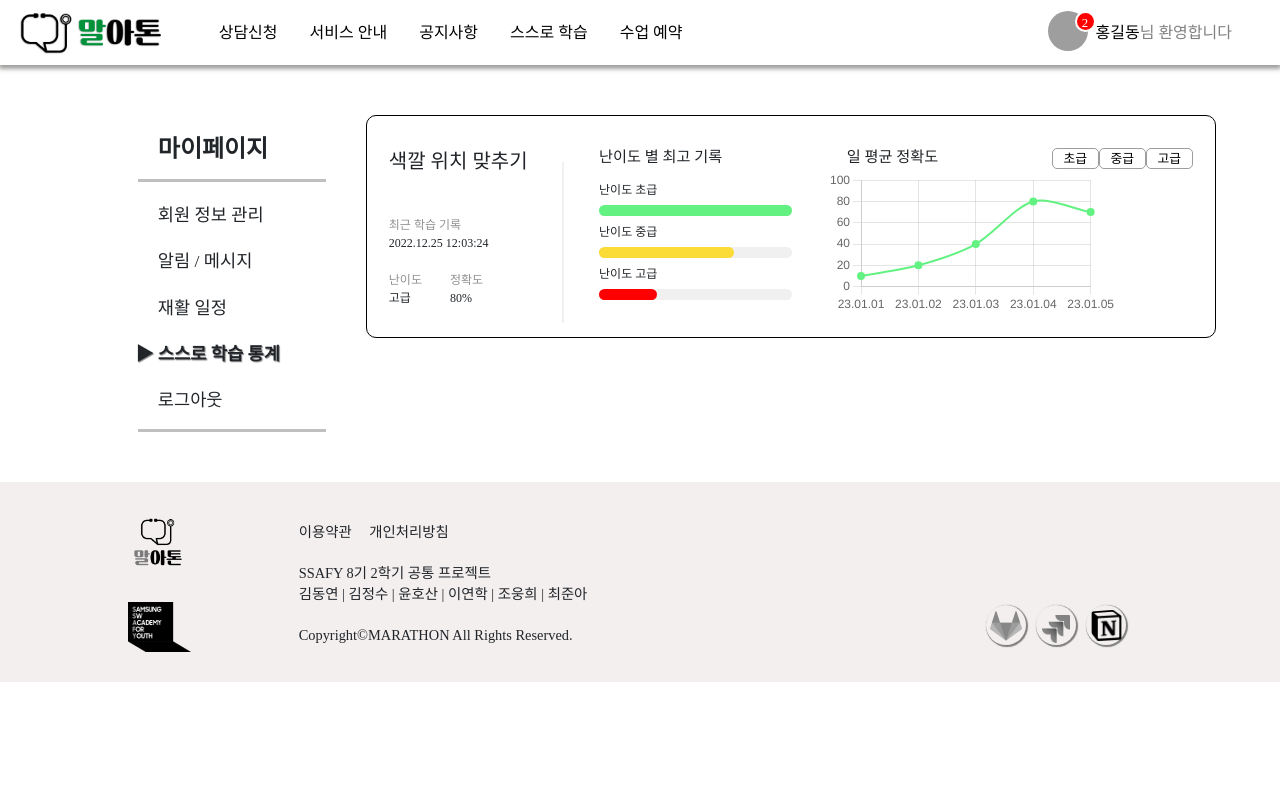
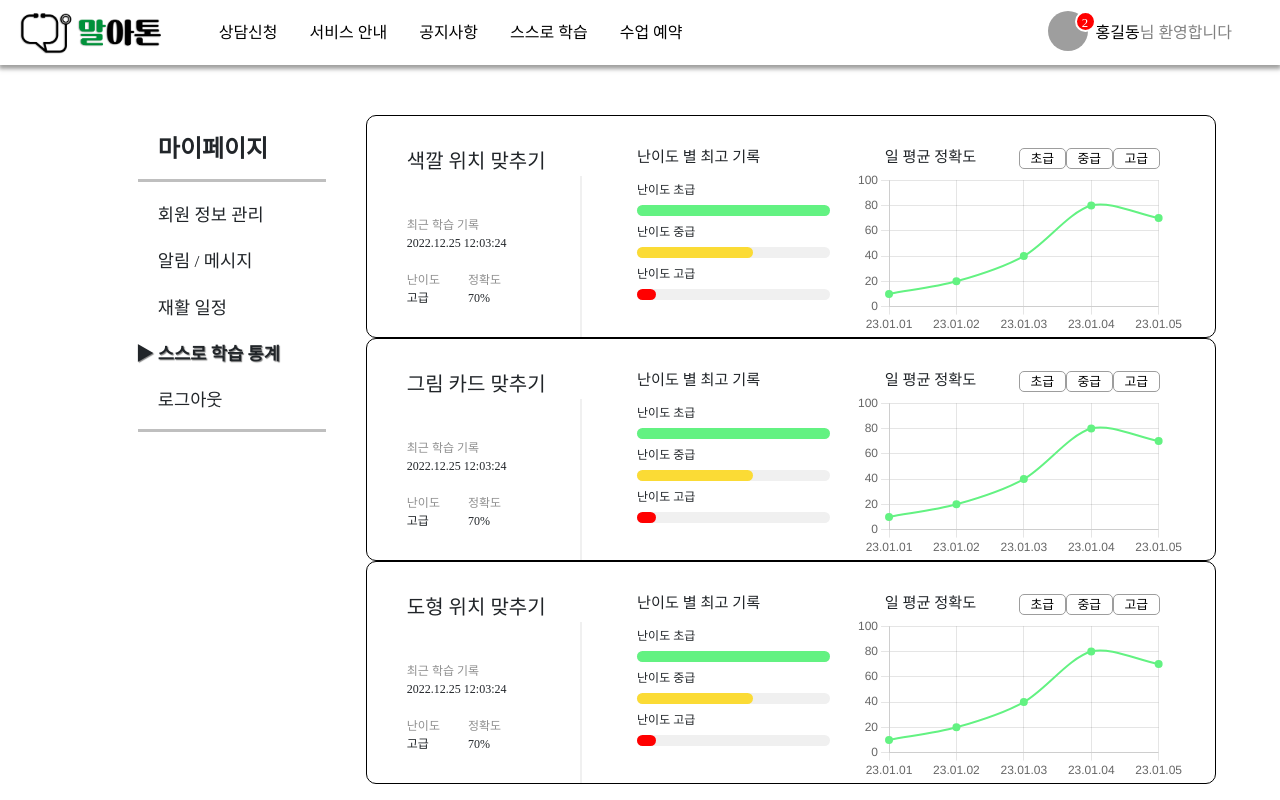
Before and after one commit to uh1216/marathon, a React (Create React App) app in the folder Frontend/marathon/: page /mypage/statistics in a window 1280 px wide. Shown: the top 800 px of the page. Built offline with nearby package versions, Linux system fonts and the light colour scheme; grey boxes are pictures that could not be loaded; a web font is replaced by a local one.

Commit message:
[FE] : [FEAT] 스스로 학습 통계 페이지 - 그래프 완성

```diff
--- a/Frontend/marathon/src/components/common/GameChart.js
+++ b/Frontend/marathon/src/components/common/GameChart.js
@@ -42,7 +42,7 @@ const GameChart = (props) => {
   };
 
   return (
-    <div style={{ width: "366px", height: "145px" }}>
+    <div style={{ width: "366px", height: "165px" }}>
       <Line data={data} options={options} />
     </div>
   );
--- a/Frontend/marathon/src/components/common/StatisticsBox.jsx
+++ b/Frontend/marathon/src/components/common/StatisticsBox.jsx
@@ -2,32 +2,33 @@ import style from "./StatisticsBox.module.css";
 import GameChart from "./GameChart";
 import { useState } from "react";
 
-export default function StatisticsBox() {
+export default function StatisticsBox({
+  gameName,
+  recentStudy,
+  bestRecords,
+  graph,
+}) {
   /** 데이터 받아오면 여기에다 저장하면 됨 */
-  const graphData = [
-    [10, 20, 40, 80, 70],
-    [30, 50, 10, 80, 50],
-    [10, 20, 40, 60, 0],
-  ];
+  const graphData = graph;
   const colors = ["#63F282", "#FBDB35", "#FF0000"];
   const [selected, SetSelected] = useState(0);
 
   return (
     <div className={style.main_container}>
       <div className={style.container_1}>
-        <div className={style.title_1}>색깔 위치 맞추기</div>
+        <div className={style.title_1}>{gameName}</div>
         <div>
           <div className={style.sub_title_1}>최근 학습 기록</div>
-          <div className={style.sub_content_1}>2022.12.25 12:03:24</div>
+          <div className={style.sub_content_1}>{recentStudy.date}</div>
         </div>
         <div className={style.sub_container_1}>
           <div>
             <div className={style.sub_title_1}>난이도</div>
-            <div className={style.sub_content_1}>고급</div>
+            <div className={style.sub_content_1}>{recentStudy.difficulty}</div>
           </div>
           <div>
             <div className={style.sub_title_1}>정확도</div>
-            <div className={style.sub_content_1}>80%</div>
+            <div className={style.sub_content_1}>{recentStudy.accuracy}%</div>
           </div>
         </div>
       </div>
@@ -40,7 +41,7 @@ export default function StatisticsBox() {
             <progress
               className={style.progress + " " + style.green}
               max="100"
-              value="100"
+              value={bestRecords[0]}
             ></progress>
           </div>
           <div>
@@ -48,7 +49,7 @@ export default function StatisticsBox() {
             <progress
               className={style.progress + " " + style.yellow}
               max="100"
-              value="70"
+              value={bestRecords[1]}
             ></progress>
           </div>
           <div>
@@ -56,7 +57,7 @@ export default function StatisticsBox() {
             <progress
               className={style.progress + " " + style.red}
               max="100"
-              value="30"
+              value={bestRecords[2]}
             ></progress>
           </div>
         </div>
--- a/Frontend/marathon/src/components/common/StatisticsBox.module.css
+++ b/Frontend/marathon/src/components/common/StatisticsBox.module.css
@@ -3,7 +3,7 @@
   height: 223px;
   border: 1px solid black;
   border-radius: 10px;
-  padding: 30px 22px;
+  padding: 30px 40px;
   display: flex;
   justify-content: space-between;
 }
@@ -11,6 +11,7 @@
   width: 1px;
   height: 100%;
   border: 1px solid #c3c3c3;
+  margin: 30px;
 }
 
 /* 첫 번째 칸 */
@@ -42,6 +43,7 @@
   display: flex;
   flex-direction: column;
   justify-content: space-between;
+  margin: 0 20px;
 }
 .title_2 {
   font-size: 0.95em;
@@ -78,6 +80,7 @@
 
 /* 세 번째 칸 */
 .container_3 {
+  width: 320px;
 }
 .title_3 {
   font-size: 0.95em;
@@ -106,5 +109,6 @@
 .sub_container_3 {
   display: flex;
   justify-content: space-between;
-  padding-left: 20px;
+  padding-left: 30px;
+  padding-right: 15px;
 }
--- a/Frontend/marathon/src/components/my-page/Statistics.jsx
+++ b/Frontend/marathon/src/components/my-page/Statistics.jsx
@@ -6,6 +6,48 @@ import StatisticsBox from "components/common/StatisticsBox";
 
 export default function Statistics() {
   const dispatch = useDispatch();
+  const gameName = ["색깔 위치 맞추기", "그림 카드 맞추기", "도형 위치 맞추기"];
+  const recentStudy = [
+    {
+      date: "2022.12.25 12:03:24",
+      difficulty: "고급",
+      accuracy: 70,
+    },
+    {
+      date: "2022.12.25 12:03:24",
+      difficulty: "고급",
+      accuracy: 70,
+    },
+    {
+      date: "2022.12.25 12:03:24",
+      difficulty: "고급",
+      accuracy: 70,
+    },
+  ];
+
+  const bestRecords = [
+    [100, 60, 10],
+    [100, 60, 10],
+    [100, 60, 10],
+  ];
+
+  const graphData = [
+    [
+      [10, 20, 40, 80, 70],
+      [30, 50, 10, 80, 50],
+      [10, 20, 40, 60, 0],
+    ],
+    [
+      [10, 20, 40, 80, 70],
+      [30, 50, 10, 80, 50],
+      [10, 20, 40, 60, 0],
+    ],
+    [
+      [10, 20, 40, 80, 70],
+      [30, 50, 10, 80, 50],
+      [10, 20, 40, 60, 0],
+    ],
+  ];
 
   useEffect(() => {
     // 사이드 나브 초기화
@@ -14,7 +56,24 @@ export default function Statistics() {
 
   return (
     <>
-      <StatisticsBox></StatisticsBox>
+      <StatisticsBox
+        gameName={gameName[0]}
+        recentStudy={recentStudy[0]}
+        bestRecords={bestRecords[0]}
+        graph={graphData[0]}
+      ></StatisticsBox>
+      <StatisticsBox
+        gameName={gameName[1]}
+        recentStudy={recentStudy[1]}
+        bestRecords={bestRecords[1]}
+        graph={graphData[1]}
+      ></StatisticsBox>
+      <StatisticsBox
+        gameName={gameName[2]}
+        recentStudy={recentStudy[2]}
+        bestRecords={bestRecords[2]}
+        graph={graphData[2]}
+      ></StatisticsBox>
     </>
   );
 }
--- a/Frontend/marathon/src/pages/MyPage.jsx
+++ b/Frontend/marathon/src/pages/MyPage.jsx
@@ -65,7 +65,7 @@ export default function MyPage() {
           <Routes>
             <Route path="information" element={<UserInformation />}></Route>
             <Route path="messenger" element={<Messenger />}></Route>
-            <Route path="schedule" element={<Schedule />}></Route>
+            <Route path="schedule/:pageNum" element={<Schedule />}></Route>
             <Route path="statistics" element={<Statistics />}></Route>
             <Route path="" element={<div />}></Route>
             <Route path="" element={<div />}></Route>
```
